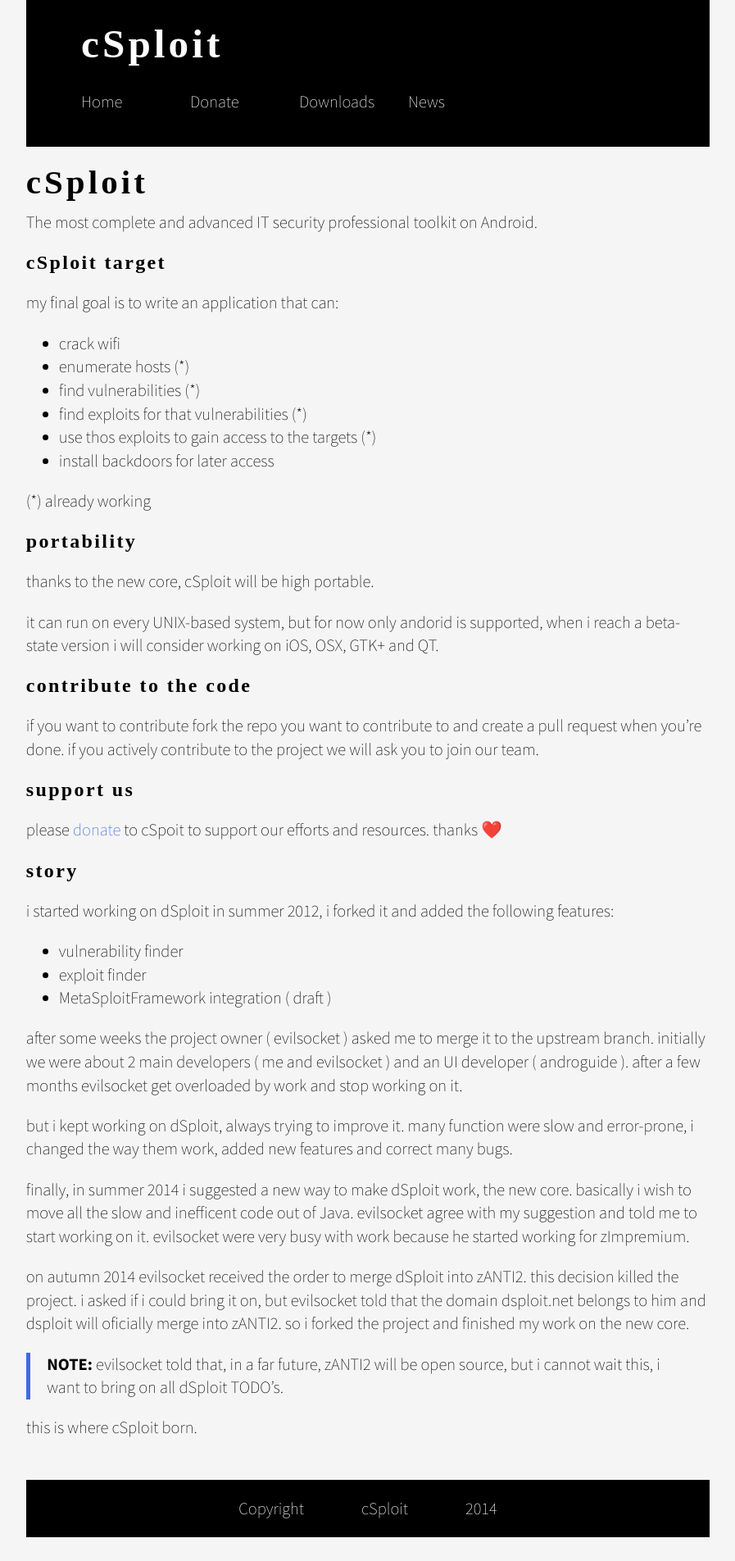
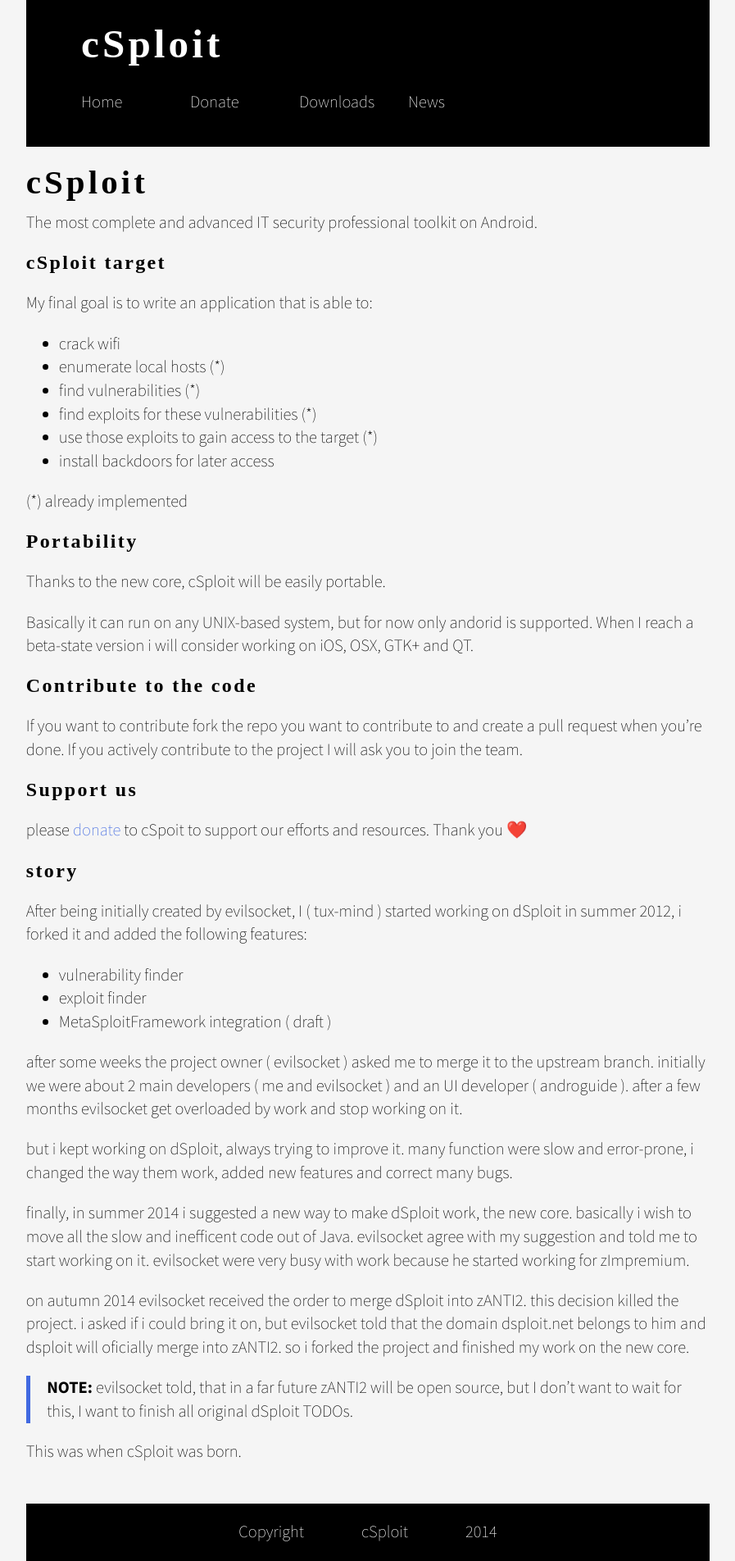
Before and after one commit to cSploit/cSploit.github.io, a Jekyll site: the page built from index.md, in a window 1280 px wide. Shown: the whole page at 82% size, without its empty margins (191-1088 px from the left). Built offline with Jekyll 4.4.1, drawn with Linux system fonts in a browser that asks for light colours; emoji names are drawn with the system emoji font; some web fonts are replaced; Markdown is read by kramdown in place of the engine named in the settings; before the commit the page ends 1875 px from its top, so only the background shows below that.

Commit message:
merged pull request 2. thanks TheMcSebi ^_^

```diff
--- a/index.md
+++ b/index.md
@@ -7,36 +7,36 @@
 
 ### cSploit target
 
-my final goal is to write an application that can:
+My final goal is to write an application that is able to:
 
   - crack wifi
-  - enumerate hosts (*)
+  - enumerate local hosts (*)
   - find vulnerabilities (*)
-  - find exploits for that vulnerabilities (*)
-  - use thos exploits to gain access to the targets (*)
+  - find exploits for these vulnerabilities (*)
+  - use those exploits to gain access to the target (*)
   - install backdoors for later access
 
-(*) already working
+(*) already implemented
 
-### portability
+### Portability
 
-thanks to the new core, cSploit will be high portable.
+Thanks to the new core, cSploit will be easily portable.
 
-it can run on every UNIX-based system, but for now only andorid is supported, when i reach a beta-state version i will consider working on iOS, OSX, GTK+ and QT.
+Basically it can run on any UNIX-based system, but for now only andorid is supported. When I reach a beta-state version i will consider working on iOS, OSX, GTK+ and QT.
 
-### contribute to the code
+### Contribute to the code
 
-if you want to contribute fork the repo you want to contribute to and create a pull request when you're done.
-if you actively contribute to the project we will ask you to join our team.
+If you want to contribute fork the repo you want to contribute to and create a pull request when you're done.
+If you actively contribute to the project I will ask you to join the team.
 
-### support us
+### Support us
 
 please [donate](/donate.html) to cSpoit to support our efforts and resources.
-thanks :heart:
+Thank you :heart:
 
 ### story
 
-i started working on dSploit in summer 2012, i forked it and added the following features:
+After being initially created by evilsocket, I ( tux-mind ) started working on dSploit in summer 2012, i forked it and added the following features:
 
   - vulnerability finder
   - exploit finder
@@ -63,7 +63,7 @@
 and dsploit will oficially merge into zANTI2.
 so i forked the project and finished my work on the new core.
 
-> **NOTE:** evilsocket told that, in a far future, zANTI2 will be open source,
-> but i cannot wait this, i want to bring on all dSploit TODO's.
+> **NOTE:** evilsocket told, that in a far future zANTI2 will be open source,
+> but I don't want to wait for this, I want to finish all original dSploit TODOs.
 
-this is where cSploit born.
+This was when cSploit was born.
```
Also changed, not shown: donate.md (+9 -9 lines).
